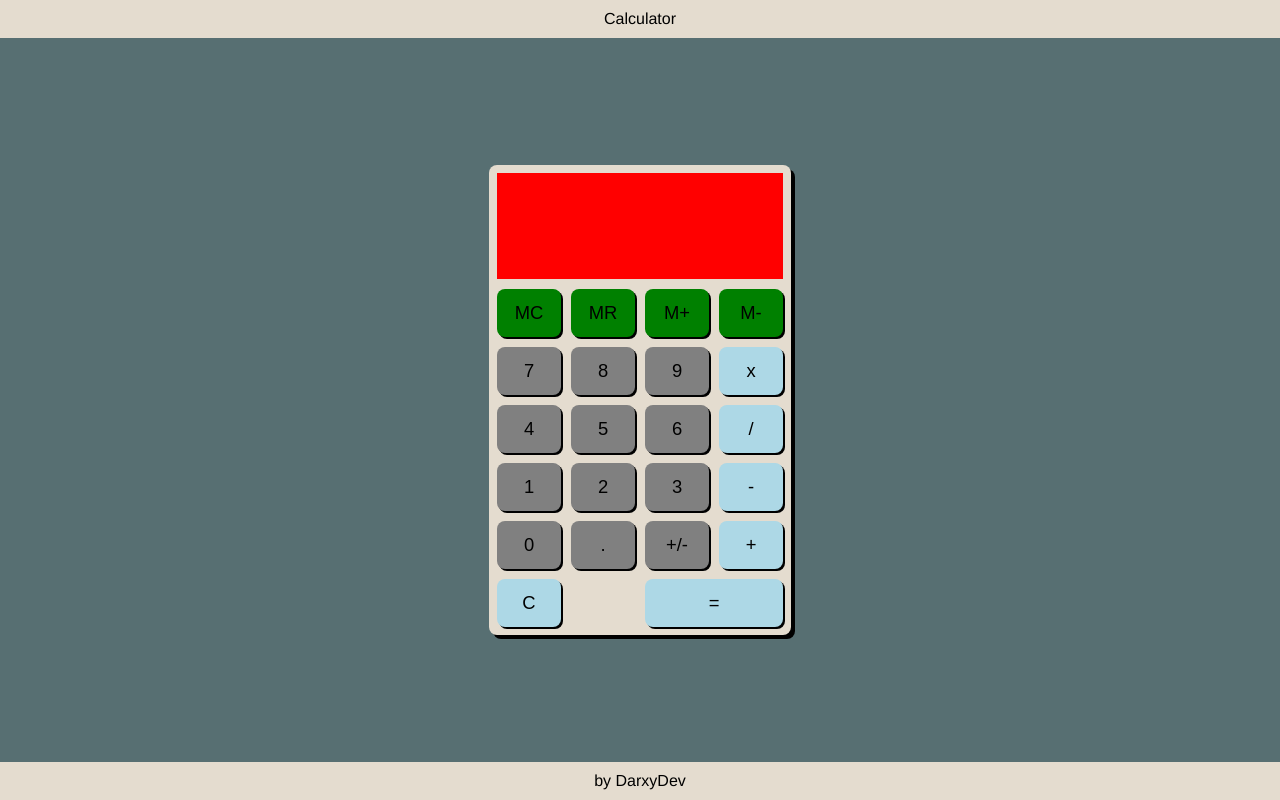
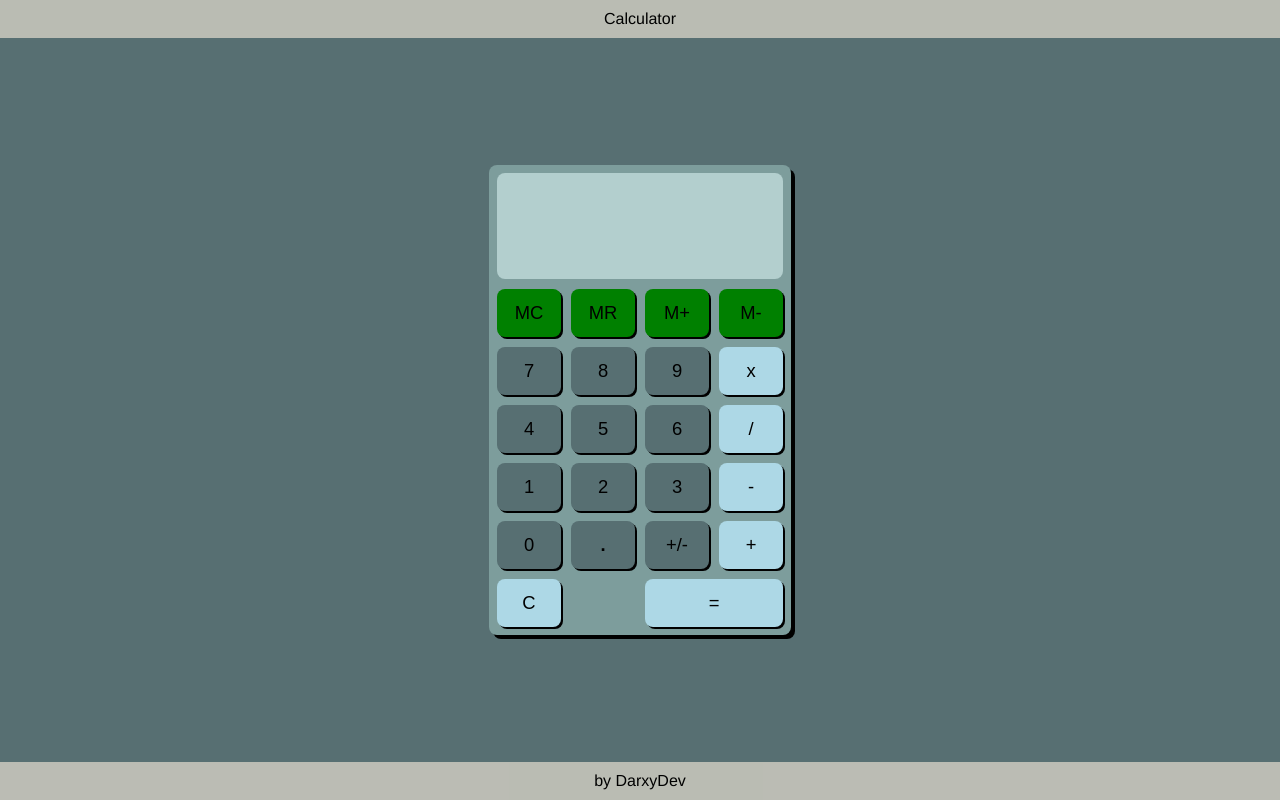
Before and after one commit to DarxyDev/Calculator, a plain HTML site: page index.html in a window 1280 px wide. Drawn offline with Linux system fonts and the light colour scheme.

Commit message:
cleaned up css, added color vars for buttons

```diff
--- a/index.html
+++ b/index.html
@@ -29,7 +29,7 @@
             <button id = 'num1' class = 'numButton'>1</button>
             <button id = 'num0' class = 'numButton'>0</button>
             <button id = 'negative' class = 'numButton'>+/-</button>
-            <button id = 'decimal' class = 'numButton'>.</button>
+            <button id = 'decimal' class = 'numButton'><b>.</b></button>
             <button id = 'multiply' class = 'opButton'>x</button>
             <button id = 'divide' class = 'opButton'>/</button>
             <button id = 'subtract' class = 'opButton'>-</button>
--- a/style.css
+++ b/style.css
@@ -1,8 +1,12 @@
 :root{
     --darker: #576F72;
     --dark:#7D9D9C;
-    --light:#E4DCCF;
+    --light:#e4dccfb4;
     --lighter:#F0EBE3;
+    --opButton: lightBlue;
+    --numButton: var(--darker);
+    --memButton: green;
+    --display: #b3cfce;
 }
 html,
 body {
@@ -34,7 +38,7 @@ button:active{
 }
 button:hover{
     font-size:1.5em;
-    padding:0em;
+    opacity:.8;
 }
 #content{
     height:100%;
@@ -56,7 +60,7 @@ button:hover{
 /* calculator */
 #calc-container{
     aspect-ratio:3/4;
-    background-color:var(--light);
+    background-color:var(--dark);
     flex-shrink:1;
     padding:8px;
     border-radius:1vmin;
@@ -75,91 +79,38 @@ button:hover{
                     "n0 nd nn oa"
                     "c . oe oe"
 }
-#calc-container > button{
-}
 /* button types */
 .display{
-    background-color: red;
+    background-color: var(--display);
+    border-radius:1vmin;
 }
-.memButton{
-    background-color:green;
-}
-.opButton{
-    background-color:lightblue;
-}
-.numButton{
-    background-color:grey;
-}
+.memButton{background-color:var(--memButton);}
+.opButton{background-color:var(--opButton);}
+.numButton{background-color:var(--numButton);}
 /* calc ids */
-#screen{
-    grid-area:sc;
-}
-#mPlus{
-    grid-area:mp;
-
-}
-#mMinus{
-    grid-area:mm;
-
-}
-#mR{
-    grid-area:mr;
-
-}
-#mC{
-    grid-area:mc;
-}
-#num9{
-    grid-area:n9;
-}
-#num8{
-    grid-area:n8;
-}
-#num7{
-    grid-area:n7;
-}
-#num6{
-     grid-area:n6;
-}
-#num5{
-    grid-area:n5;
-}
-#num4{
-    grid-area:n4;
-}
-#num3{
-    grid-area:n3;
-}
-#num2{
-    grid-area:n2;
-}
-#num1{
-    grid-area:n1;
-}
-#num0{
-    grid-area:n0;
-}
-#decimal{
-    grid-area:nd;
-}
-#negative{
-    grid-area:nn;
-}
-#multiply{
-    grid-area:om;
-}
-#divide{
-    grid-area:od;
-}
-#subtract{
-    grid-area:os;
-}
-#add{
-    grid-area:oa;
-}
-#equals{
-    grid-area:oe;
-}
-#clear{
-    grid-area:c;
-}
+#screen{grid-area:sc;}
+/* mem buttons */
+#mPlus{grid-area:mp;}
+#mMinus{grid-area:mm;}
+#mR{grid-area:mr;}
+#mC{grid-area:mc;}
+/* number buttons */
+#num9{grid-area:n9;}
+#num8{grid-area:n8;}
+#num7{grid-area:n7;}
+#num6{grid-area:n6;}
+#num5{grid-area:n5;}
+#num4{grid-area:n4;}
+#num3{grid-area:n3;}
+#num2{grid-area:n2;}
+#num1{grid-area:n1;}
+#num0{grid-area:n0;}
+#decimal{grid-area:nd;}
+#negative{grid-area:nn;}
+/* operation buttons */
+#multiply{grid-area:om;}
+#divide{grid-area:od;}
+#subtract{grid-area:os;}
+#add{grid-area:oa;}
+#equals{grid-area:oe;}
+#clear{grid-area:c;}
```
